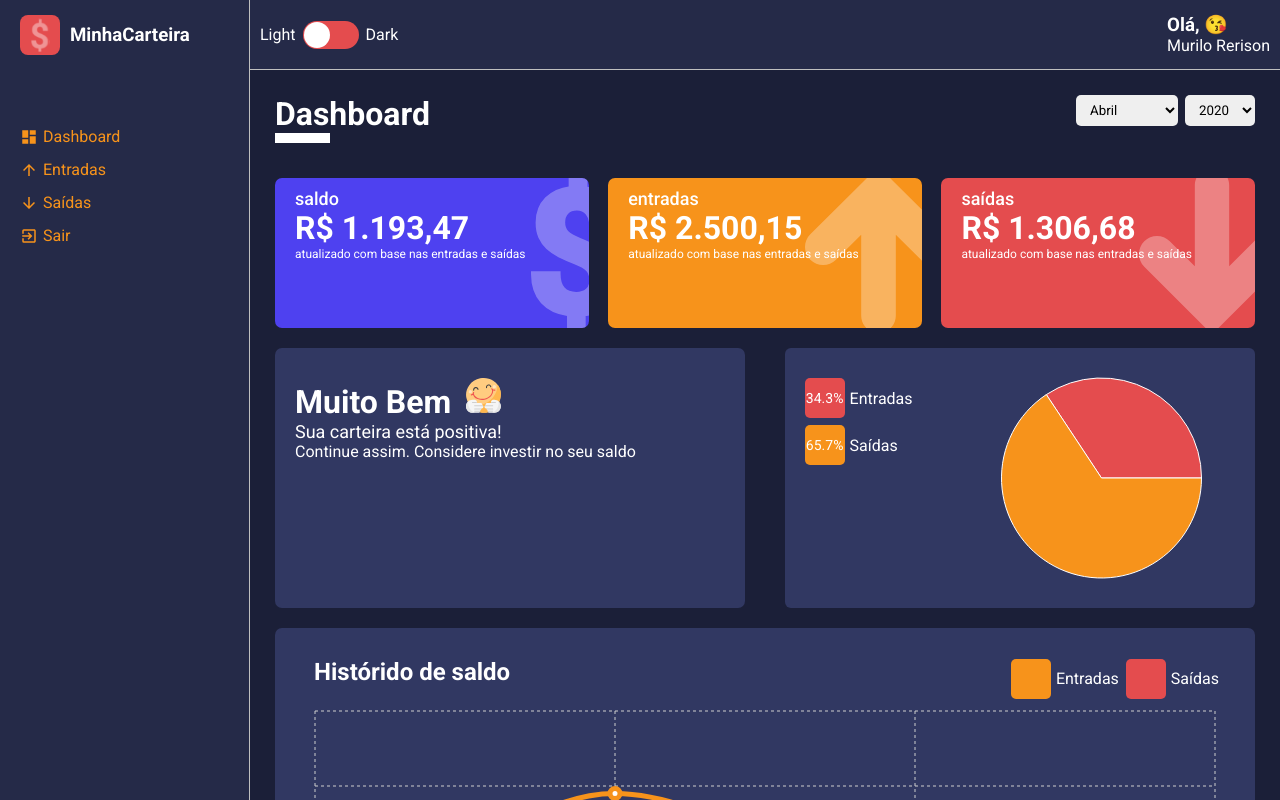
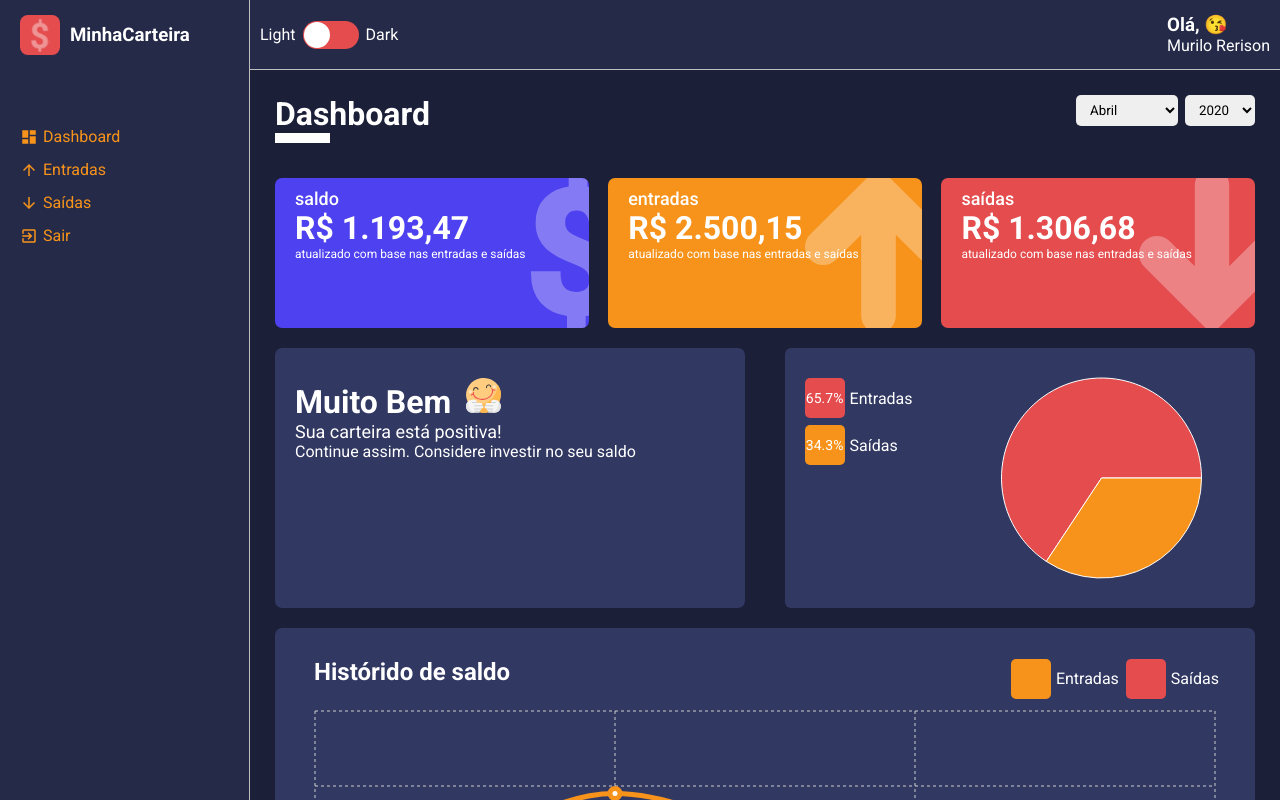
Before and after one commit to murilodevkapaz/dashboard-react, a React (Create React App) app: page /dashboard in a window 1280 px wide. Built offline with nearby package versions, Linux system fonts and the light colour scheme.

Commit message:
refactoring charts

```diff
--- a/src/pages/dashboard/index.tsx
+++ b/src/pages/dashboard/index.tsx
@@ -94,22 +94,23 @@ const Dashboard: React.FC = () => {
     }, [totalGains, totalExpenses]);//são as dependencias que serão escutadas, quando os dois mudare executa de novo
 
     const relationExpensesVersusGains = useMemo(() => {
-        const total: number = totalGains + totalExpenses;
-        const percentGains: number = (totalGains / total) * 100;
-        const percentExpenses: number = (totalExpenses / total) * 100;
+        const total = totalGains + totalExpenses;
+
+        const percentGains = Number(((totalGains / total) * 100).toFixed(1));
+        const percentExpenses = Number(((totalExpenses / total) * 100).toFixed(1));
 
         const data = [
             {
                 name: "Entradas",
-                value: totalExpenses,
-                percent: Number(percentExpenses.toFixed(1)),
+                value: totalGains?totalGains:0,
+                percent: percentGains?percentGains:0,
                 color: "#E44C4E"
 
             },
             {
                 name: "Saídas",
-                value: totalGains,
-                percent: Number(percentGains.toFixed(1)),
+                value: totalExpenses?totalExpenses:0,
+                percent: percentExpenses?percentExpenses:0,
                 color: "#F7931B"
 
             }
@@ -193,18 +194,20 @@ const Dashboard: React.FC = () => {
         });
 
         const total = amountRecurrent + amountEventual;
-        const percent = Number(((amountEventual/total) * 100).toFixed(1));
+        const recurrentPercent = Number(((amountRecurrent/total) * 100).toFixed(1));
+        const eventualPercent = Number(((amountEventual/total) * 100).toFixed(1));
+
         return [
             {
                 name: 'Recorrentes',
                 amount: amountRecurrent,
-                percent,
+                percent: recurrentPercent? recurrentPercent:0,
                 color: "#F7931B"
             },
             {
                 name: 'Eventual',
                 amount: amountEventual,
-                percent,
+                percent: eventualPercent?eventualPercent:0,
                 color: "#E44C4E"
             },
         ];
@@ -230,19 +233,23 @@ const Dashboard: React.FC = () => {
             }
         });
 
+
         const total = amountRecurrent + amountEventual;
-        const percent = Number(((amountEventual/total) * 100).toFixed(1));
+
+        const recurrentPercent = Number(((amountRecurrent/total) * 100).toFixed(1));
+        const eventualPercent = Number(((amountEventual/total) * 100).toFixed(1));
+
         return [
             {
                 name: 'Recorrentes',
                 amount: amountRecurrent,
-                percent,
+                percent: recurrentPercent ? eventualPercent: 0,
                 color: "#F7931B"
             },
             {
                 name: 'Eventual',
                 amount: amountEventual,
-                percent,
+                percent: eventualPercent ? eventualPercent:0,
                 color: "#E44C4E"
             },
         ];
@@ -257,6 +264,14 @@ const Dashboard: React.FC = () => {
                 icon: happyImg
             }
         }
+        else if(totalBalance === 0 && totalExpenses === 0){
+            return {
+                title: "Ops!",
+                description: "Neste mês, não há registro de entradas ou saídas",
+                footerTest: "Parece que você não fez nenhum registro no mês/ano selecionado",
+                icon: grinningImg
+            }
+        }
         else if (totalBalance === 0) {
             return {
                 title: "Ufa!!",
@@ -265,6 +280,7 @@ const Dashboard: React.FC = () => {
                 icon: grinningImg
             }
         }
+
         else {
             return {
                 title: "Que triste! ",
@@ -273,7 +289,7 @@ const Dashboard: React.FC = () => {
                 icon: sadImg
             }
         }
-    }, [totalBalance])
+    }, [totalBalance, totalGains, totalExpenses])
 
     const months = useMemo(() => {
         return listOfMonths.map((month, index) => {
```
Also changed, not shown: 1 other file (tests, documents, lock files or other folders).
